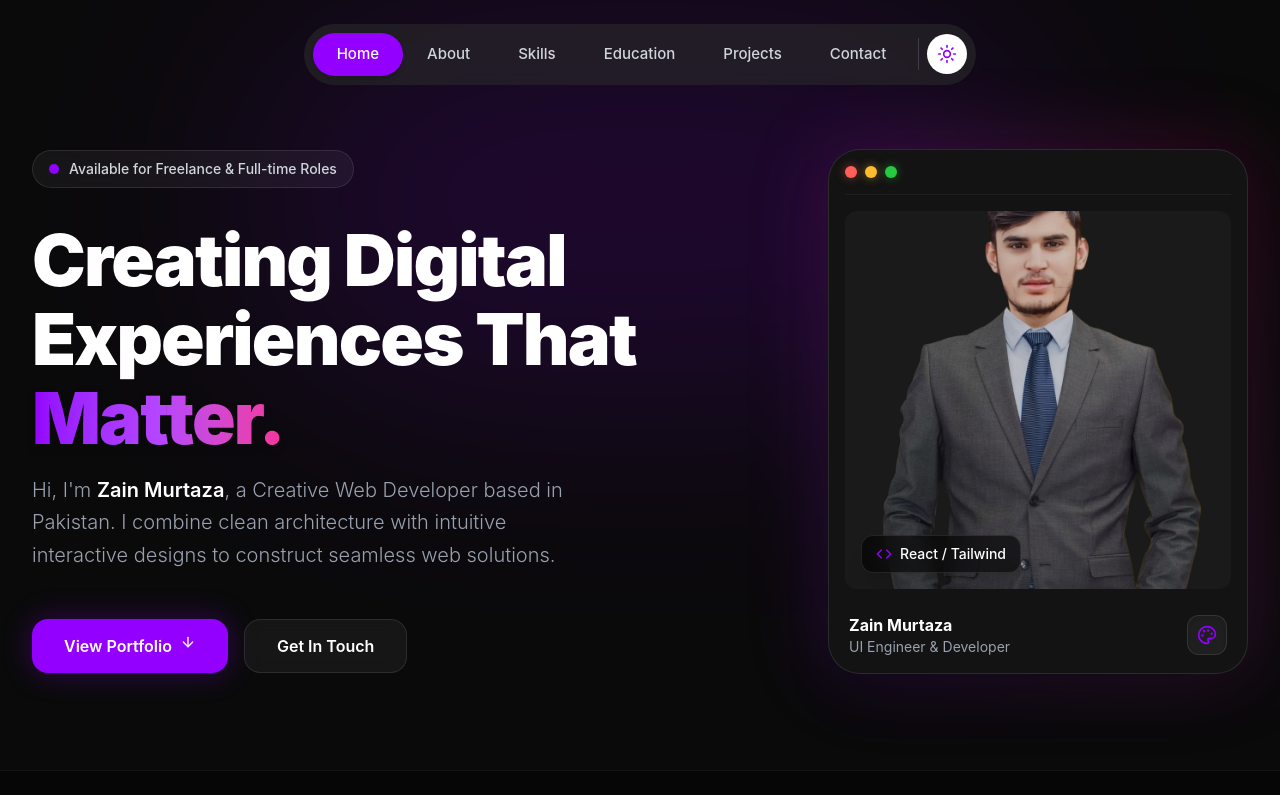
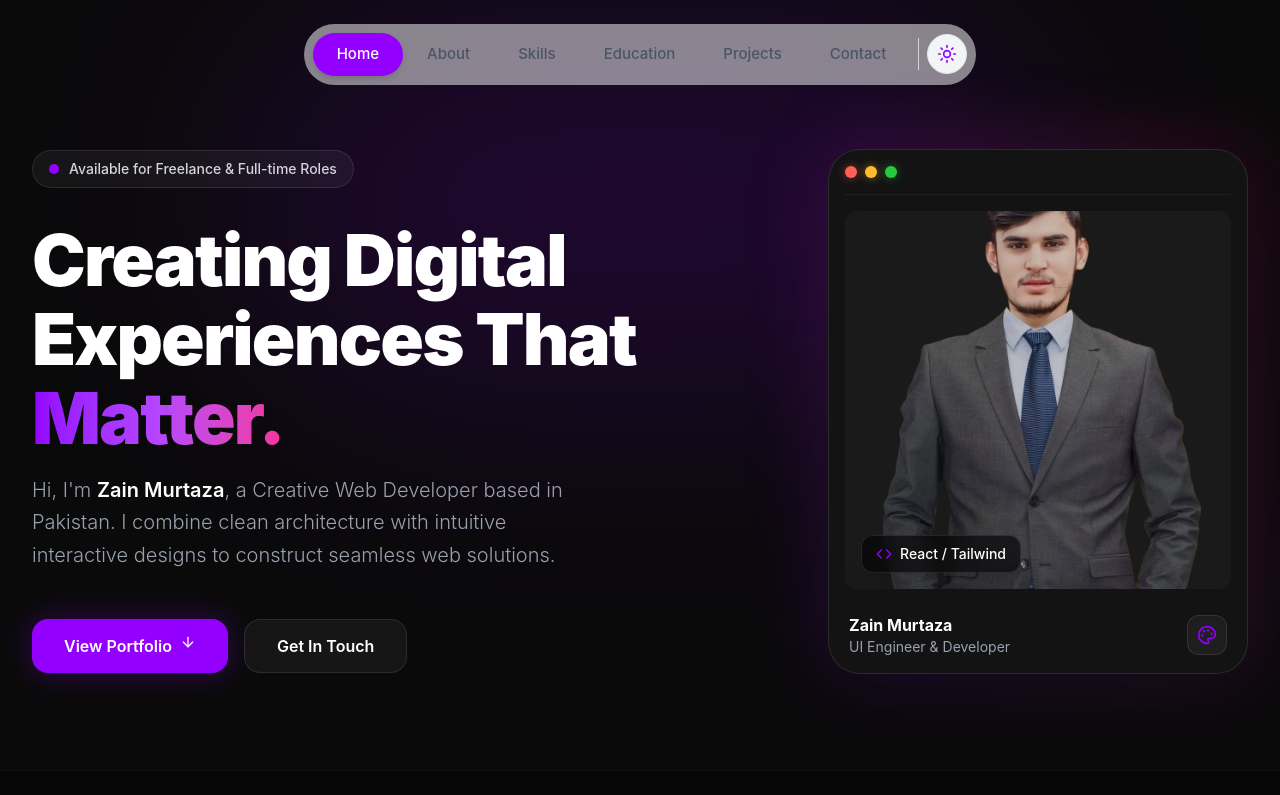
Before and after one commit to ZainMurtaza3532/personal-portfolio-using-react, a React (Vite) app: page / in a window 1280 px wide. Shown: the top 795 px of the page. Built offline with nearby package versions, Linux system fonts and the light colour scheme.

Commit message:
Enhance Header with theme toggle and Moon icon
Added Moon icon and dynamic theme toggle functionality.

```diff
--- a/src/components/Header.jsx
+++ b/src/components/Header.jsx
@@ -1,6 +1,7 @@
-import React, { useState, useEffect, useCallback, useRef } from 'react';
-import { Menu, X, Sun } from 'lucide-react';
+import React, { useState, useEffect, useCallback, useRef, useContext } from 'react';
+import { Menu, X, Sun, Moon } from 'lucide-react'; // Added Moon icon
 import logo from '/public/images/abc.png';
+import { ThemeContext } from '../App'; // Import the context from App.js
 
 const Logo = () => {
   return (
@@ -10,7 +11,8 @@ const Logo = () => {
         alt="Zain Logo"
         className="w-10 h-10 md:w-12 md:h-12 object-contain group-hover:scale-105 transition-transform duration-300"
       />
-      <span className="text-xl md:text-2xl font-extrabold text-white ml-2 tracking-tight hidden lg:block">
+      {/* Added dynamic text color for light/dark mode */}
+      <span className="text-xl md:text-2xl font-extrabold text-gray-900 dark:text-white ml-2 tracking-tight hidden lg:block transition-colors">
         ZAIN
       </span>
     </a>
@@ -22,6 +24,9 @@ const Header = () => {
   const [isScrolled, setIsScrolled] = useState(false);
   const [activeSection, setActiveSection] = useState('home');
   const rafRef = useRef(null);
+
+  // Consume the theme context
+  const { theme, setTheme } = useContext(ThemeContext);
 
   const navItems = [
     { name: 'Home', href: '#home', id: 'home' },
@@ -96,17 +101,22 @@ const Header = () => {
     setIsMenuOpen(false);
   }, []);
 
+  // Theme Toggle Handler
+  const toggleTheme = () => {
+    setTheme(theme === 'dark' ? 'light' : 'dark');
+  };
+
   return (
     <header className="fixed top-4 md:top-6 left-0 right-0 z-50 flex justify-center px-4 w-full" data-aos="fade-down" data-aos-duration="800">
 
-      {/* Floating Pill Container (Matches Screenshot) */}
+      {/* Floating Pill Container */}
       <div className={`relative flex items-center justify-between lg:justify-center p-1.5 md:p-2 rounded-full transition-all duration-300 w-full max-w-7xl lg:w-auto ${
         isScrolled || isMenuOpen
-          ? 'bg-[#2a2a2a]/85 backdrop-blur-md shadow-2xl border border-white/10'
-          : 'bg-[#2a2a2a]/60 backdrop-blur-sm border border-transparent'
+          ? 'bg-white/80 dark:bg-[#2a2a2a]/85 backdrop-blur-md shadow-2xl border border-gray-200 dark:border-white/10'
+          : 'bg-white/50 dark:bg-[#2a2a2a]/60 backdrop-blur-sm border border-transparent'
       }`}>
 
-        {/* Mobile Logo (Visible only on small screens within the pill) */}
+        {/* Mobile Logo */}
         <div className="lg:hidden pl-2">
           <Logo />
         </div>
@@ -121,36 +131,40 @@ const Header = () => {
               aria-current={activeSection === item.id ? 'page' : undefined}
               className={`px-6 py-2.5 rounded-full text-[15px] font-medium transition-all duration-300 ${
                 activeSection === item.id
-                  ? 'bg-[#9300ff] text-white shadow-md' // The bright purple from your screenshot
-                  : 'text-gray-300 hover:text-white hover:bg-white/5'
+                  ? 'bg-[#9300ff] text-white shadow-md'
+                  : 'text-gray-600 dark:text-gray-300 hover:text-gray-900 dark:hover:text-white hover:bg-gray-100 dark:hover:bg-white/5'
               }`}
             >
               {item.name}
             </a>
           ))}
 
-          {/* Divider line matching screenshot */}
-          <div className="w-[1px] h-8 bg-gray-500/40 mx-2"></div>
+          {/* Divider line */}
+          <div className="w-[1px] h-8 bg-gray-300 dark:bg-gray-500/40 mx-2"></div>
 
-          {/* Theme Toggle matching screenshot (White circle with purple sun) */}
+          {/* Desktop Theme Toggle */}
           <button
-            className="w-10 h-10 rounded-full bg-white flex items-center justify-center text-[#9300ff] hover:scale-105 transition-transform"
+            onClick={toggleTheme}
+            className="w-10 h-10 rounded-full bg-gray-100 dark:bg-white flex items-center justify-center text-[#9300ff] hover:scale-105 transition-transform border border-gray-200 dark:border-transparent"
             aria-label="Toggle Theme"
           >
-            <Sun className="w-5 h-5" />
+            {theme === 'dark' ? <Sun className="w-5 h-5" /> : <Moon className="w-5 h-5" />}
           </button>
         </nav>
 
         {/* Mobile Menu Actions */}
         <div className="flex items-center gap-2 lg:hidden pr-1">
+          {/* Mobile Theme Toggle */}
           <button
-            className="w-9 h-9 rounded-full bg-white flex items-center justify-center text-[#9300ff]"
+            onClick={toggleTheme}
+            className="w-9 h-9 rounded-full bg-gray-100 dark:bg-white flex items-center justify-center text-[#9300ff] border border-gray-200 dark:border-transparent"
             aria-label="Toggle Theme"
           >
-            <Sun className="w-5 h-5" />
+            {theme === 'dark' ? <Sun className="w-4 h-4" /> : <Moon className="w-4 h-4" />}
           </button>
+
           <button
-            className="p-2 rounded-full text-white hover:bg-white/10 transition-colors focus:outline-none"
+            className="p-2 rounded-full text-gray-800 dark:text-white hover:bg-gray-200 dark:hover:bg-white/10 transition-colors focus:outline-none"
             onClick={() => setIsMenuOpen(!isMenuOpen)}
             aria-expanded={isMenuOpen}
             aria-label="Toggle navigation menu"
@@ -162,7 +176,7 @@ const Header = () => {
 
       {/* Mobile Nav Dropdown */}
       <div
-        className={`lg:hidden absolute top-[110%] left-4 right-4 rounded-3xl bg-[#2a2a2a]/95 backdrop-blur-xl shadow-2xl border border-white/10 transition-all duration-300 overflow-hidden ${
+        className={`lg:hidden absolute top-[110%] left-4 right-4 rounded-3xl bg-white/95 dark:bg-[#2a2a2a]/95 backdrop-blur-xl shadow-2xl border border-gray-200 dark:border-white/10 transition-all duration-300 overflow-hidden ${
           isMenuOpen ? 'opacity-100 scale-y-100 translate-y-0 visible' : 'opacity-0 scale-y-95 -translate-y-4 invisible'
         } origin-top`}
       >
@@ -176,7 +190,7 @@ const Header = () => {
               className={`block w-full px-5 py-3.5 rounded-2xl transition-colors text-base font-medium ${
                 activeSection === item.id
                   ? 'bg-[#9300ff] text-white shadow-sm'
-                  : 'text-gray-300 hover:bg-white/10 hover:text-white'
+                  : 'text-gray-700 dark:text-gray-300 hover:bg-gray-100 dark:hover:bg-white/10 dark:hover:text-white'
               }`}
             >
               {item.name}
```
